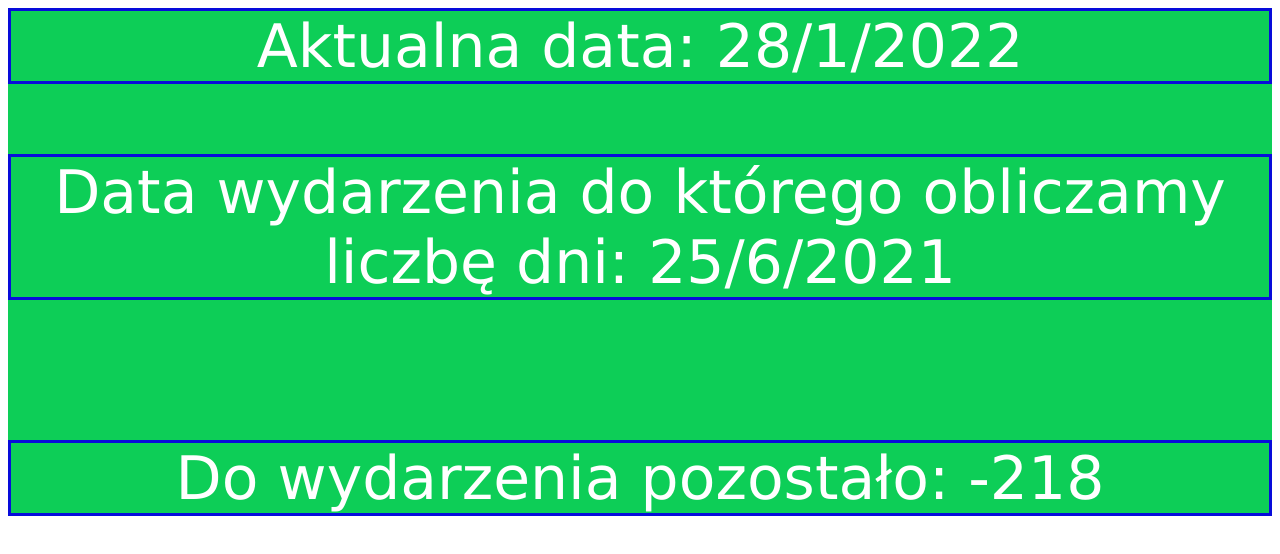
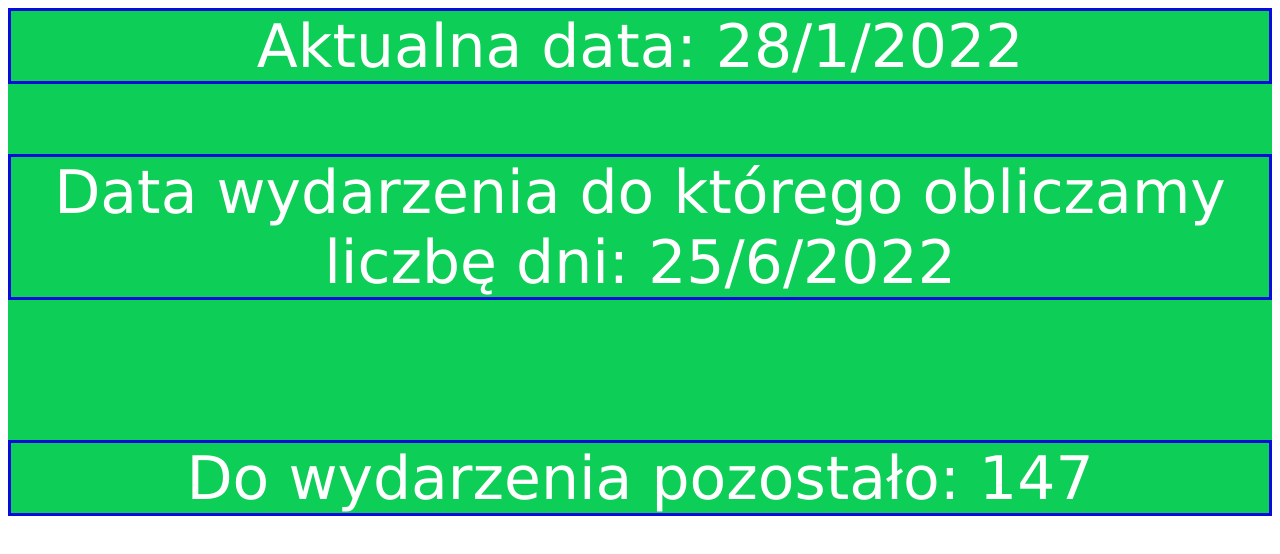
Before and after one commit to olawojcieszyn/Kalendarz, a plain HTML site: page index.html in a window 1280 px wide. Drawn offline with Linux system fonts and the light colour scheme.

Commit message:
Update index.html

```diff
--- a/index.html
+++ b/index.html
@@ -17,7 +17,7 @@
 		var rok = dzisiaj.getFullYear();
 		var milisekundy = dzisiaj.getTime();
 
-		var end = new Date("06/25/2021");//data wydarzenia
+		var end = new Date("06/25/2022");//data wydarzenia
 		var endDzien = end.getDate();
 		var endMiesiac = end.getMonth()+1;
 		var endRok = end.getFullYear();
```
